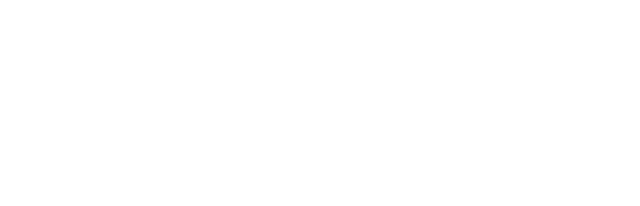
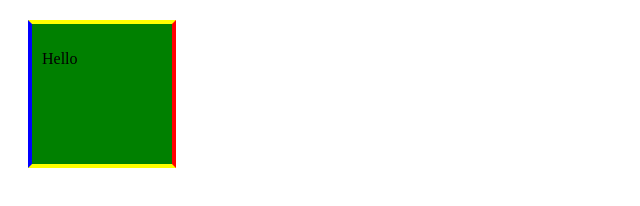
Before and after one commit to haribhuju/bhuju-cssBoxModel, a plain HTML site: page index.html in a window 1280 px wide. Shown: the whole page, without its empty margins (0-640 px from the left). Drawn offline with Linux system fonts and the light colour scheme.

Commit message:
added css and html code

```diff
--- a/index.html
+++ b/index.html
@@ -7,5 +7,9 @@
     <title>CSS BOX MODEL</title>
     <link rel="stylesheet" href="style.css">
   </head>
-  <body></body>
+  <body>
+    <div class="squareBox">
+        <p>Hello</p>
+    </div>
+  </body>
 </html>
--- a/style.css
+++ b/style.css
@@ -0,0 +1,15 @@
+.squareBox {
+  width: 120px;
+  height: 120px;
+  background-color: green;
+  margin: 20px;
+  padding: 10px;
+  border-right: 4px solid red;
+  border-left: 4px solid blue;
+  border-top: 4px solid yellow;
+  border-bottom: 4px solid yellow;
+}
+
+.squareBox p{
+    font-size: 16px;
+}
```
